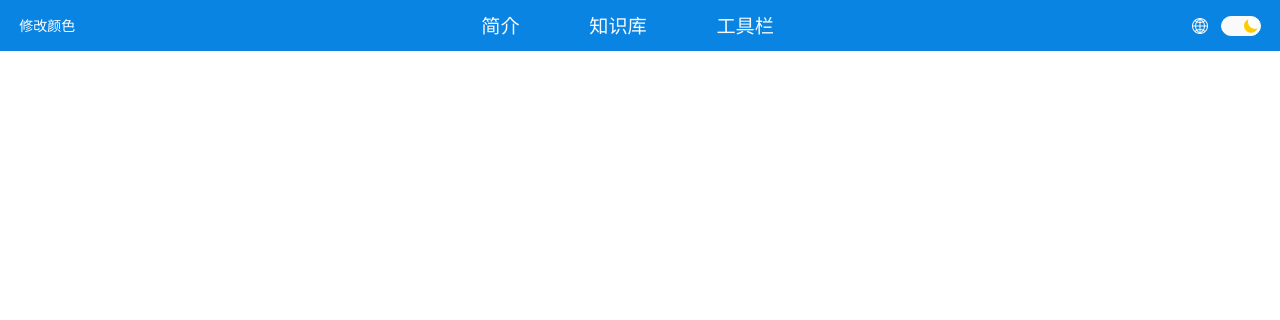
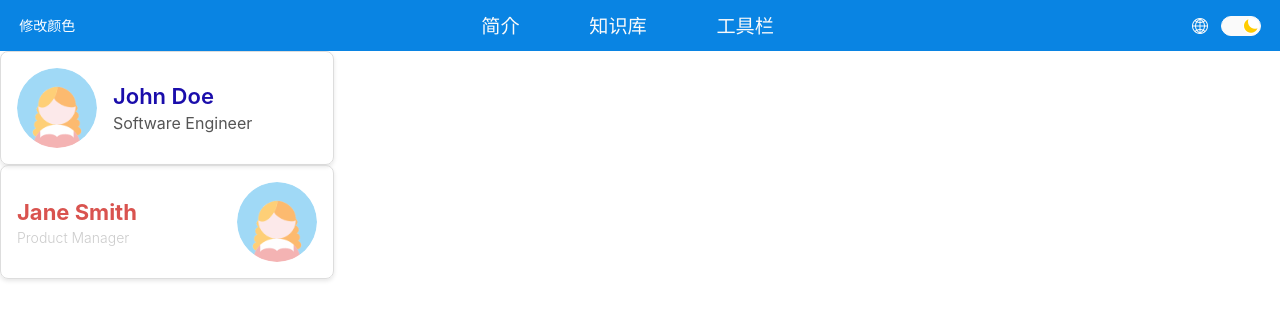
Before and after one commit to cry625/caorunyi, a Vue app in the folder cry/: page /#/knowledge in a window 1280 px wide. Shown: the top 320 px of the page. Built offline with nearby package versions, Linux system fonts and the light colour scheme.

Commit message:
businessCard组件试用

```diff
--- a/cry/package.json
+++ b/cry/package.json
@@ -15,6 +15,9 @@
     "pinia": "^2.1.7",
     "pinia-plugin-persist": "^1.0.0",
     "prismjs": "^1.29.0",
+    "react": "^18.3.1",
+    "react-dom": "^18.3.1",
+    "styled-components": "^6.1.13",
     "tinycolor2": "^1.6.0",
     "vue": "^3.4.29",
     "vue-prism-editor": "^2.0.0-alpha.2",
--- /dev/null
+++ b/cry/src/components/Card/BusinessCard.vue
@@ -0,0 +1,93 @@
+<template>
+  <div :class="['business-card', { 'avatar-right': layout === 'avatar-right' }]">
+    <div v-if="layout === 'avatar-left'" class="avatar-wrapper">
+      <img :src="avatarUrl" alt="Avatar" class="avatar" />
+    </div>
+    <div class="info-wrapper" :class="{'padding-left':layout==='avatar-left','padding-right':layout==='avatar-right'}">
+      <h2 :style="titleStyle">{{ title }}</h2>
+      <p :style="subtitleStyle">{{ subtitle }}</p>
+    </div>
+    <div v-if="layout === 'avatar-right'" class="avatar-wrapper">
+      <img :src="avatarUrl" alt="Avatar" class="avatar" />
+    </div>
+  </div>
+</template>
+
+<script>
+export default {
+  name: 'BusinessCard',
+  props: {
+    avatarUrl: {
+      type: String,
+      required: true
+    },
+    title: {
+      type: String,
+      required: true
+    },
+    subtitle: {
+      type: String,
+      required: true
+    },
+    titleStyle: {
+      type: Object,
+      default: () => ({ fontSize: '18px', fontWeight: 'bold', color: '#333' })
+    },
+    subtitleStyle: {
+      type: Object,
+      default: () => ({ fontSize: '14px', fontWeight: 'normal', color: '#666' })
+    },
+    layout: {
+      type: String,
+      default: 'avatar-left',
+      validator: value => ['avatar-left', 'avatar-right'].includes(value)
+    }
+  }
+}
+</script>
+
+<style scoped>
+.business-card {
+  display: flex;
+  align-items: center;
+  justify-content: space-between;
+  padding: 16px;
+  border: 1px solid #ddd;
+  border-radius: 8px;
+  box-shadow: 0 2px 4px rgba(0, 0, 0, 0.1);
+  width: 300px;
+  text-align: left;
+}
+
+.avatar-wrapper {
+  width: 80px;
+  height: 80px;
+}
+
+.avatar {
+  width: 100%;
+  height: 100%;
+  border-radius: 50%;
+  object-fit: cover;
+}
+
+.info-wrapper {
+  flex: 1;
+  /* padding-left: layout === 'avatar-left' ? '16px' : '0';
+  padding-right: layout === 'avatar-right' ? '16px' : '0';   */
+  /* padding: layout ==='avatar-left'?'0 0 0 16px':'0 16px 0 0'; */
+}
+.padding-left{
+  padding: 0 0 0 16px;
+}
+.padding-right{
+  padding: 0 16px 0 0;
+}
+h2 {
+  margin: 0;
+}
+
+p {
+  margin: 4px 0 0;
+}
+</style>
--- a/cry/src/views/Knowledge.vue
+++ b/cry/src/views/Knowledge.vue
@@ -1,12 +1,27 @@
 <template>
   <div>
-
+    <BusinessCard
+      avatarUrl="/public/icon/avatar.png"
+      title="John Doe"
+      subtitle="Software Engineer"
+      :titleStyle="{ fontSize: '22px', fontWeight: '600', color: '#1a0dab' }"
+      :subtitleStyle="{ fontSize: '16px', fontWeight: 'normal', color: '#555' }"
+      layout="avatar-left"
+    />
+    <BusinessCard
+      avatarUrl="/public/icon/avatar.png"
+      title="Jane Smith"
+      subtitle="Product Manager"
+      :titleStyle="{ fontSize: '22px', fontWeight: 'bold', color: '#d9534f' }"
+      :subtitleStyle="{ fontSize: '14px', fontWeight: '300', color: '#ccc' }"
+      layout="avatar-right"
+    />
   </div>
 </template>
 
 <script setup>
 import { ref } from 'vue';
-
+import BusinessCard from '@/components/Card/BusinessCard.vue';
 </script>
 
 <style scoped lang="css"></style>
```
Also changed, not shown: 1 other file (tests, documents, lock files or other folders).
